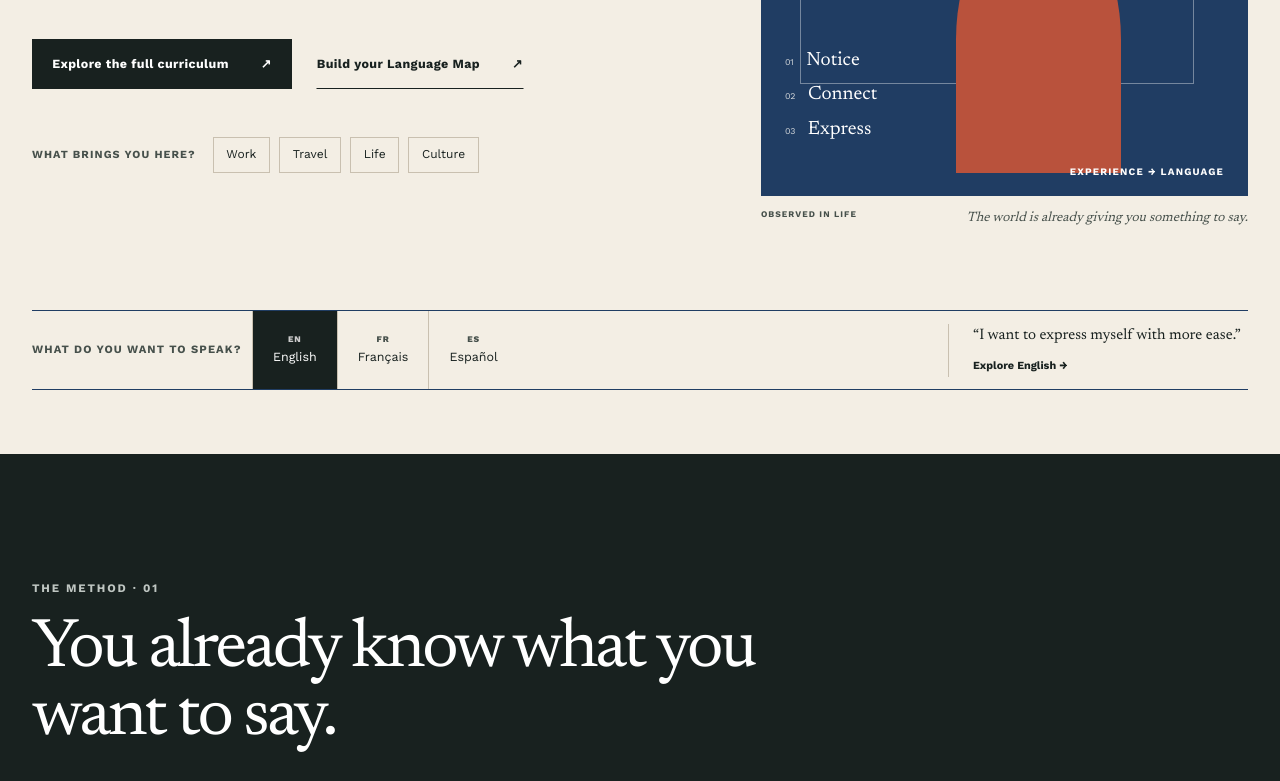
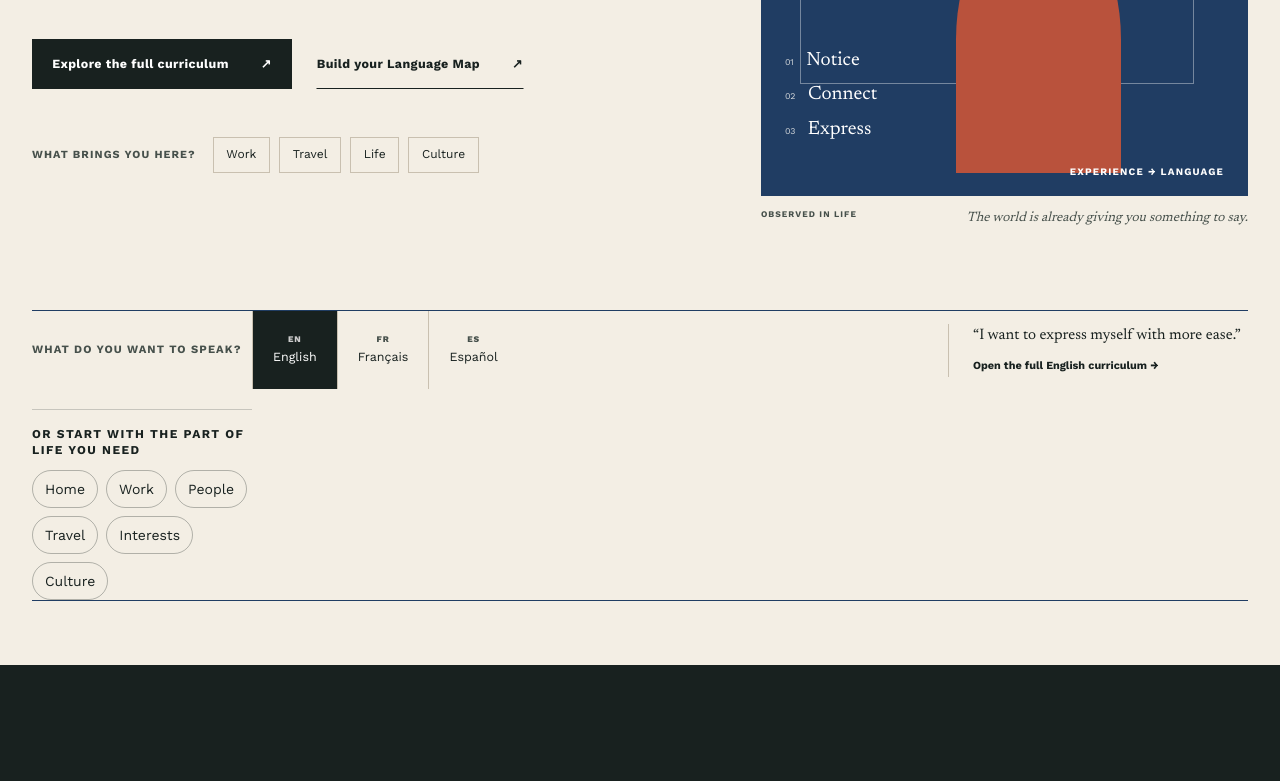
Before and after one commit to gspkdevelopments/global-speaker, a Next.js app: page / in a window 1280 px wide. Shown: the part 531-1312 px from the top of the page. Built offline with nearby package versions, Linux system fonts and the light colour scheme; no server answers.

Commit message:
Expose curriculum paths from language selector

```diff
--- a/src/components/language-selector.tsx
+++ b/src/components/language-selector.tsx
@@ -3,6 +3,8 @@
 import Link from "next/link";
 import { useState } from "react";
 import { languages, type LanguageKey } from "@/content/site";
+
+const lifeAreas = ["home", "work", "people", "travel", "interests", "culture"] as const;
 
 export function LanguageSelector() {
   const [selected, setSelected] = useState<LanguageKey>("english");
@@ -26,7 +28,21 @@ export function LanguageSelector() {
       </div>
       <div className="language-selector__response" aria-live="polite">
         <p>“{language.promise}”</p>
-        <Link href={`/learn/${language.key}`}>Explore {language.name} <span aria-hidden="true">→</span></Link>
+        <Link href={`/learn/${language.key}`}>Open the full {language.name} curriculum <span aria-hidden="true">→</span></Link>
+      </div>
+      <div className="mt-5 border-t border-current/20 pt-4">
+        <p className="mb-3 text-xs font-bold uppercase tracking-[.12em]">Or start with the part of life you need</p>
+        <div className="flex flex-wrap gap-2">
+          {lifeAreas.map((area) => (
+            <Link
+              key={area}
+              href={`/learn/${language.key}/life/${area}`}
+              className="rounded-full border border-current/30 px-3 py-2 text-sm capitalize"
+            >
+              {area}
+            </Link>
+          ))}
+        </div>
       </div>
     </div>
   );
```
